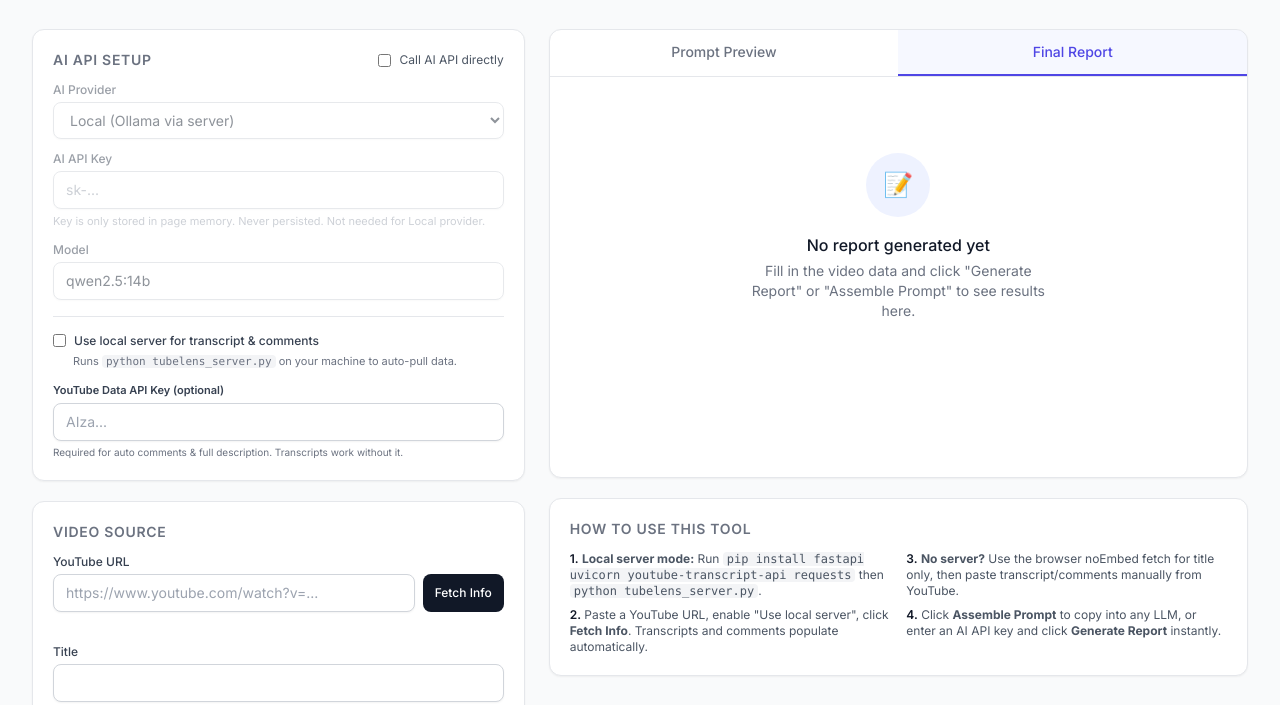
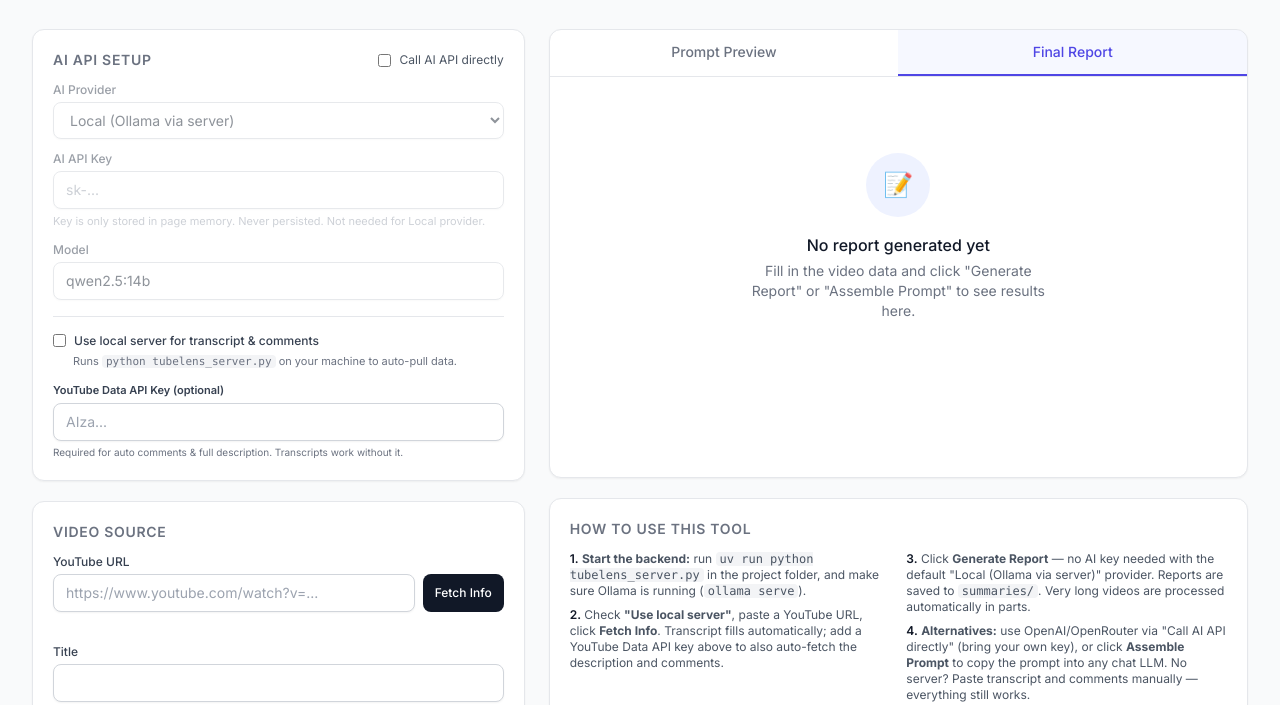
Before and after one commit to sayedtenkanen/tubelens, a plain HTML site: page tubelens-personal.html in a window 1280 px wide. Shown: the part 95-800 px from the top of the page. Drawn offline with nearby package versions, Linux system fonts and the light colour scheme.

Commit message:
docs: update how-to-use instructions in UI

```diff
--- a/tubelens-personal.html
+++ b/tubelens-personal.html
@@ -205,12 +205,12 @@
         <h2 class="text-sm font-semibold uppercase tracking-wider text-gray-500 mb-3">How to use this tool</h2>
         <div class="grid grid-cols-1 md:grid-cols-2 gap-4 text-xs text-gray-600">
           <div class="space-y-2">
-            <p><span class="font-semibold text-gray-900">1.</span> <strong>Local server mode:</strong> Run <code class="bg-gray-100 px-1 rounded">pip install fastapi uvicorn youtube-transcript-api requests</code> then <code class="bg-gray-100 px-1 rounded">python tubelens_server.py</code>.</p>
-            <p><span class="font-semibold text-gray-900">2.</span> Paste a YouTube URL, enable "Use local server", click <strong>Fetch Info</strong>. Transcripts and comments populate automatically.</p>
+            <p><span class="font-semibold text-gray-900">1.</span> <strong>Start the backend:</strong> run <code class="bg-gray-100 px-1 rounded">uv run python tubelens_server.py</code> in the project folder, and make sure Ollama is running (<code class="bg-gray-100 px-1 rounded">ollama serve</code>).</p>
+            <p><span class="font-semibold text-gray-900">2.</span> Check <strong>"Use local server"</strong>, paste a YouTube URL, click <strong>Fetch Info</strong>. Transcript fills automatically; add a YouTube Data API key above to also auto-fetch the description and comments.</p>
           </div>
           <div class="space-y-2">
-            <p><span class="font-semibold text-gray-900">3.</span> <strong>No server?</strong> Use the browser noEmbed fetch for title only, then paste transcript/comments manually from YouTube.</p>
-            <p><span class="font-semibold text-gray-900">4.</span> Click <strong>Assemble Prompt</strong> to copy into any LLM, or enter an AI API key and click <strong>Generate Report</strong> instantly.</p>
+            <p><span class="font-semibold text-gray-900">3.</span> Click <strong>Generate Report</strong> — no AI key needed with the default "Local (Ollama via server)" provider. Reports are saved to <code class="bg-gray-100 px-1 rounded">summaries/</code>. Very long videos are processed automatically in parts.</p>
+            <p><span class="font-semibold text-gray-900">4.</span> <strong>Alternatives:</strong> use OpenAI/OpenRouter via "Call AI API directly" (bring your own key), or click <strong>Assemble Prompt</strong> to copy the prompt into any chat LLM. No server? Paste transcript and comments manually — everything still works.</p>
           </div>
         </div>
       </div>
```
